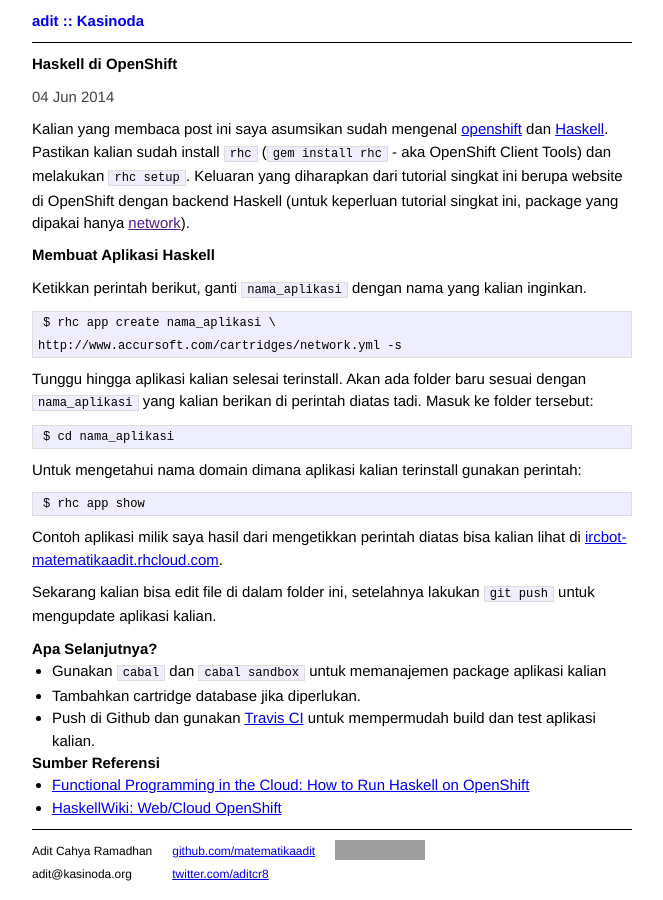
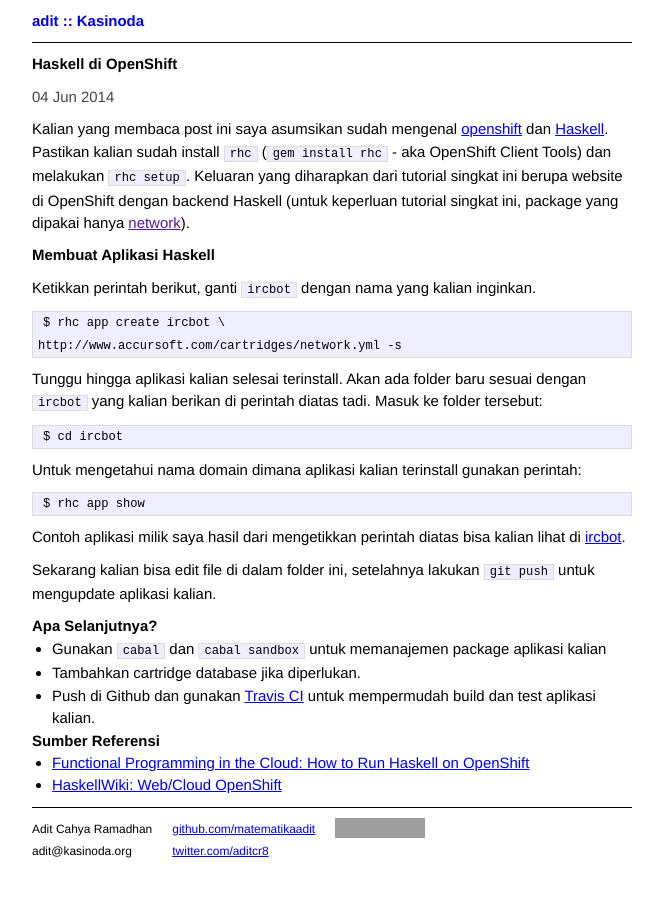
Before and after one commit to matematikaadit/matematikaadit.github.io, a Jekyll site: the page built from _posts/2014-06-04-openshift-haskell.md, in a window 1280 px wide. Shown: the whole page, without its empty margins (308-971 px from the left). Built offline with Jekyll 4.4.1, drawn with Linux system fonts in a browser that asks for light colours; grey boxes are pictures that could not be loaded.

Commit message:
beresin nama folder, biar senada dengan tutorial selanjutnya

```diff
--- a/_posts/2014-06-04-openshift-haskell.md
+++ b/_posts/2014-06-04-openshift-haskell.md
@@ -13,19 +13,19 @@
 
 ## Membuat Aplikasi Haskell
 
-Ketikkan perintah berikut, ganti `nama_aplikasi` dengan nama yang kalian inginkan.
+Ketikkan perintah berikut, ganti `ircbot` dengan nama yang kalian inginkan.
 
 {% highlight console %}
-$ rhc app create nama_aplikasi \
+$ rhc app create ircbot \
 http://www.accursoft.com/cartridges/network.yml -s
 {% endhighlight %}
 
 Tunggu hingga aplikasi kalian selesai terinstall. Akan ada folder baru
-sesuai dengan `nama_aplikasi` yang kalian berikan di perintah diatas tadi.
+sesuai dengan `ircbot` yang kalian berikan di perintah diatas tadi.
 Masuk ke folder tersebut:
 
 {% highlight console %}
-$ cd nama_aplikasi
+$ cd ircbot
 {% endhighlight %}
 
 Untuk mengetahui nama domain dimana aplikasi kalian terinstall gunakan
@@ -36,7 +36,7 @@
 {% endhighlight %}
 
 Contoh aplikasi milik saya hasil dari mengetikkan perintah diatas bisa
-kalian lihat di [ircbot-matematikaadit.rhcloud.com][ircbot].
+kalian lihat di [ircbot][ircbot].
 
 Sekarang kalian bisa edit file di dalam folder ini, setelahnya lakukan `git
 push` untuk mengupdate aplikasi kalian.
```
